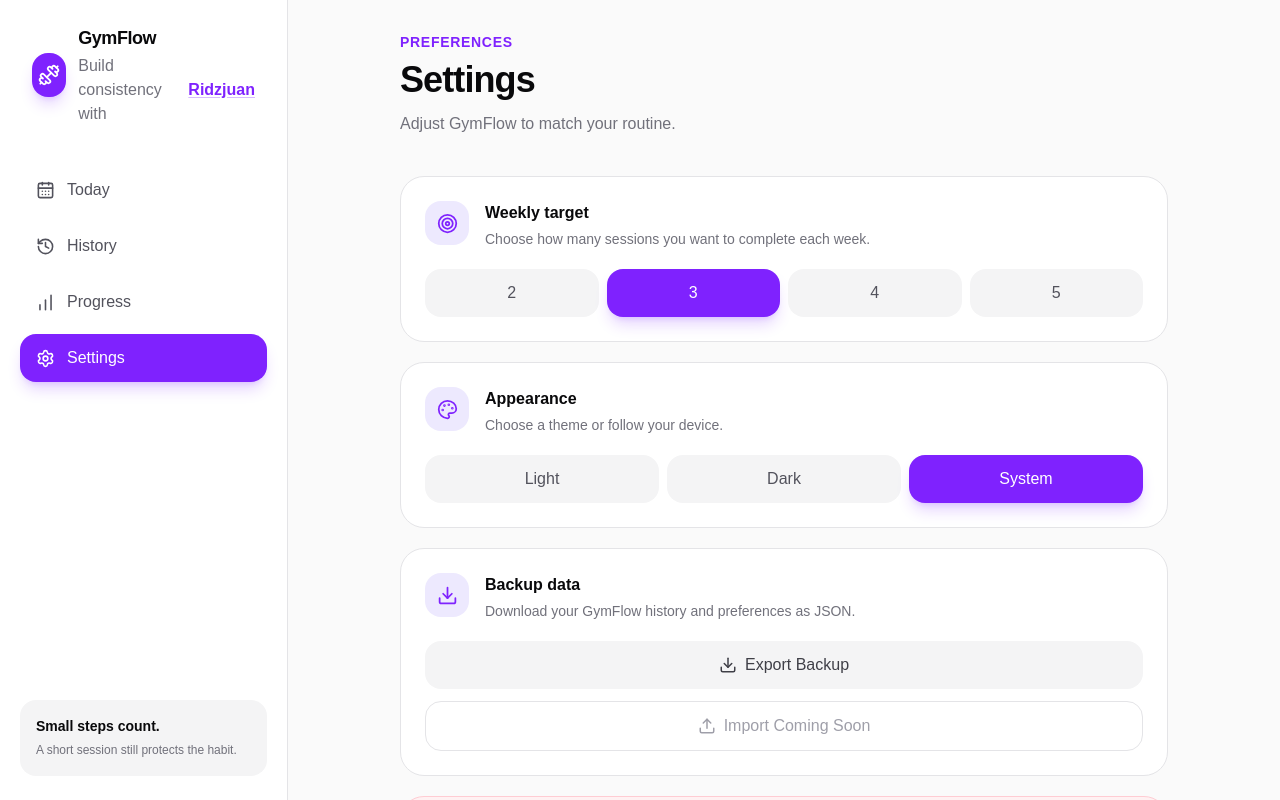
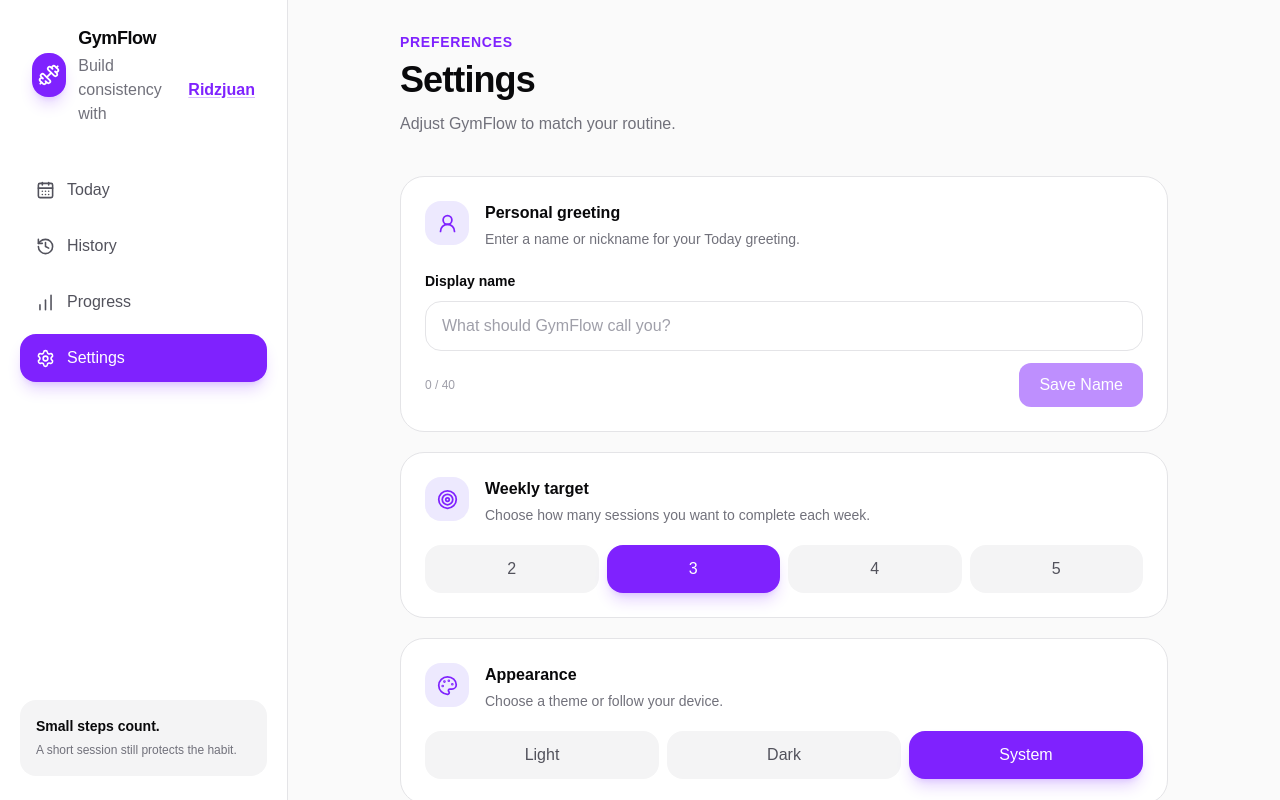
Before and after one commit to ameeridz/gymflow, a Next.js app: page /settings in a window 1280 px wide. Shown: the top 800 px of the page. Built offline with nearby package versions, Linux system fonts and the light colour scheme.

Commit message:
feat: add personal greeting and dynamic date

```diff
--- a/src/app/page.tsx
+++ b/src/app/page.tsx
@@ -6,6 +6,7 @@ import { useState } from "react";
 import { ActiveSessionCard } from "@/components/check-in/active-session-card";
 import { CheckInDialog } from "@/components/check-in/check-in-dialog";
 import { ThemeToggle } from "@/components/theme-toggle";
+import { TodayGreeting } from "@/components/today/today-greeting";
 import { getCompletedSessionsThisWeek } from "@/lib/session-analytics";
 import { useSessionStore } from "@/stores/session-store";
 import { useSettingsStore } from "@/stores/settings-store";
@@ -74,17 +75,14 @@ export default function Home() {
                 href="https://ridzu.one"
                 target="_blank"
                 rel="noopener noreferrer"
-    aria-label="Visit Ridzjuan personal website"
-    className="group mt-0.5 inline-flex items-center gap-1 text-xs text-zinc-500 transition-colors hover:text-violet-600 dark:text-zinc-400 dark:hover:text-violet-400"
+                className="text-xs text-zinc-500 transition-colors hover:text-violet-600 dark:text-zinc-400 dark:hover:text-violet-400"
               >
-    <span>Build consistency with</span>
-
-    <span className="font-bold text-violet-600 underline decoration-violet-600/30 underline-offset-2 dark:text-violet-400 dark:decoration-violet-400/30">
+                Build consistency with{" "}
+                <span className="font-bold text-violet-600 dark:text-violet-400">
                   Ridzjuan
                 </span>
               </a>
             </div>
-
           </div>
 
           <ThemeToggle />
@@ -92,11 +90,9 @@ export default function Home() {
 
         <section className="mt-10 grid gap-6 lg:grid-cols-2">
           <div>
-            <p className="text-sm font-semibold uppercase tracking-wider text-violet-600 dark:text-violet-400">
-              Wednesday, 19 August
-            </p>
+            <TodayGreeting />
 
-            <h1 className="mt-3 max-w-xl text-4xl font-black tracking-tight sm:text-5xl">
+            <h1 className="mt-4 max-w-xl text-4xl font-black tracking-tight sm:text-5xl">
               {activeSession
                 ? "You showed up."
                 : "Ready to show up today?"}
--- a/src/app/settings/page.tsx
+++ b/src/app/settings/page.tsx
@@ -6,9 +6,10 @@ import {
   RotateCcw,
   Target,
   Upload,
+  UserRound,
 } from "lucide-react";
+import { useTheme } from "next-themes";
 import { useState } from "react";
-import { useTheme } from "next-themes";
 
 import { useSessionStore } from "@/stores/session-store";
 import { useSettingsStore } from "@/stores/settings-store";
@@ -38,6 +39,14 @@ const themeOptions: ThemeOption[] = [
 export default function SettingsPage() {
   const { theme, setTheme } = useTheme();
 
+  const displayName = useSettingsStore(
+    (state) => state.displayName,
+  );
+
+  const setDisplayName = useSettingsStore(
+    (state) => state.setDisplayName,
+  );
+
   const weeklyTarget = useSettingsStore(
     (state) => state.weeklyTarget,
   );
@@ -50,14 +59,24 @@ export default function SettingsPage() {
     (state) => state.completedSessions,
   );
 
-  const [showResetConfirmation, setShowResetConfirmation] =
-    useState(false);
+  const [nameInput, setNameInput] =
+    useState(displayName);
+
+  const [
+    showResetConfirmation,
+    setShowResetConfirmation,
+  ] = useState(false);
+
+  function handleSaveName() {
+    setDisplayName(nameInput);
+  }
 
   function handleExportData() {
     const backup = {
       version: 1,
       exportedAt: new Date().toISOString(),
       settings: {
+        displayName,
         weeklyTarget,
         theme: theme ?? "system",
       },
@@ -122,6 +141,64 @@ export default function SettingsPage() {
         </header>
 
         <section className="mt-10 space-y-5">
+          <article className="rounded-3xl border border-zinc-200 bg-white p-5 dark:border-zinc-800 dark:bg-zinc-900 sm:p-6">
+            <div className="flex items-start gap-4">
+              <div className="flex h-11 w-11 shrink-0 items-center justify-center rounded-2xl bg-violet-100 text-violet-600 dark:bg-violet-500/15 dark:text-violet-400">
+                <UserRound size={21} />
+              </div>
+
+              <div>
+                <p className="font-bold">
+                  Personal greeting
+                </p>
+
+                <p className="mt-1 text-sm text-zinc-500 dark:text-zinc-400">
+                  Enter a name or nickname for your Today
+                  greeting.
+                </p>
+              </div>
+            </div>
+
+            <label className="mt-5 block">
+              <span className="text-sm font-bold">
+                Display name
+              </span>
+
+              <input
+                type="text"
+                value={nameInput}
+                onChange={(event) =>
+                  setNameInput(event.target.value)
+                }
+                onKeyDown={(event) => {
+                  if (event.key === "Enter") {
+                    handleSaveName();
+                  }
+                }}
+                maxLength={40}
+                placeholder="What should GymFlow call you?"
+                className="mt-2 w-full rounded-2xl border border-zinc-200 bg-white px-4 py-3 outline-none transition placeholder:text-zinc-400 focus:border-violet-600 focus:ring-2 focus:ring-violet-600/15 dark:border-zinc-800 dark:bg-zinc-950"
+              />
+            </label>
+
+            <div className="mt-3 flex items-center justify-between gap-4">
+              <p className="text-xs text-zinc-400">
+                {nameInput.length} / 40
+              </p>
+
+              <button
+                type="button"
+                onClick={handleSaveName}
+                disabled={
+                  nameInput.trim() === displayName
+                }
+                className="rounded-xl bg-violet-600 px-5 py-2.5 text-sm font-bold text-white transition hover:bg-violet-700 disabled:cursor-not-allowed disabled:opacity-50"
+              >
+                Save Name
+              </button>
+            </div>
+          </article>
+
           <article className="rounded-3xl border border-zinc-200 bg-white p-5 dark:border-zinc-800 dark:bg-zinc-900 sm:p-6">
             <div className="flex items-start gap-4">
               <div className="flex h-11 w-11 shrink-0 items-center justify-center rounded-2xl bg-violet-100 text-violet-600 dark:bg-violet-500/15 dark:text-violet-400">
--- /dev/null
+++ b/src/components/today/today-greeting.tsx
@@ -0,0 +1,77 @@
+"use client";
+
+import { useSyncExternalStore } from "react";
+
+import { useSettingsStore } from "@/stores/settings-store";
+
+function subscribe() {
+  return () => {};
+}
+
+function useMounted() {
+  return useSyncExternalStore(
+    subscribe,
+    () => true,
+    () => false,
+  );
+}
+
+function getGreeting(currentDate: Date) {
+  const currentHour = currentDate.getHours();
+
+  if (currentHour < 12) {
+    return "Good morning";
+  }
+
+  if (currentHour < 18) {
+    return "Good afternoon";
+  }
+
+  return "Good evening";
+}
+
+function formatCurrentDate(currentDate: Date) {
+  return new Intl.DateTimeFormat("en-MY", {
+    weekday: "long",
+    day: "numeric",
+    month: "long",
+  }).format(currentDate);
+}
+
+export function TodayGreeting() {
+  const mounted = useMounted();
+
+  const displayName = useSettingsStore(
+    (state) => state.displayName,
+  );
+
+  if (!mounted) {
+    return (
+      <div>
+        <div className="h-4 w-36 animate-pulse rounded-full bg-zinc-200 dark:bg-zinc-800" />
+
+        <div className="mt-3 h-5 w-48 animate-pulse rounded-full bg-zinc-200 dark:bg-zinc-800" />
+      </div>
+    );
+  }
+
+  const currentDate = new Date();
+  const greeting = getGreeting(currentDate);
+  const formattedDate = formatCurrentDate(currentDate);
+
+  const greetingText = displayName
+    ? `${greeting}, ${displayName}`
+    : greeting;
+
+  return (
+    <div>
+      <p className="text-sm font-semibold text-violet-600 dark:text-violet-400">
+        {greetingText}
+      </p>
+
+      <p className="mt-2 text-sm font-medium uppercase tracking-wider text-zinc-500 dark:text-zinc-400">
+        {formattedDate}
+      </p>
+    </div>
+  );
+}
--- a/src/stores/settings-store.ts
+++ b/src/stores/settings-store.ts
@@ -4,7 +4,10 @@ import { create } from "zustand";
 import { persist } from "zustand/middleware";
 
 interface SettingsState {
+  displayName: string;
   weeklyTarget: number;
+
+  setDisplayName: (name: string) => void;
   setWeeklyTarget: (target: number) => void;
 }
 
@@ -12,7 +15,14 @@ export const useSettingsStore =
   create<SettingsState>()(
     persist(
       (set) => ({
+        displayName: "",
         weeklyTarget: 3,
+
+        setDisplayName: (name) => {
+          set({
+            displayName: name.trim().slice(0, 40),
+          });
+        },
 
         setWeeklyTarget: (target) => {
           const safeTarget = Math.min(
@@ -27,6 +37,7 @@ export const useSettingsStore =
       }),
       {
         name: "gymflow-settings-storage",
+        version: 1,
       },
     ),
   );
```
Lines whose indentation alone changed are shown as unchanged.
